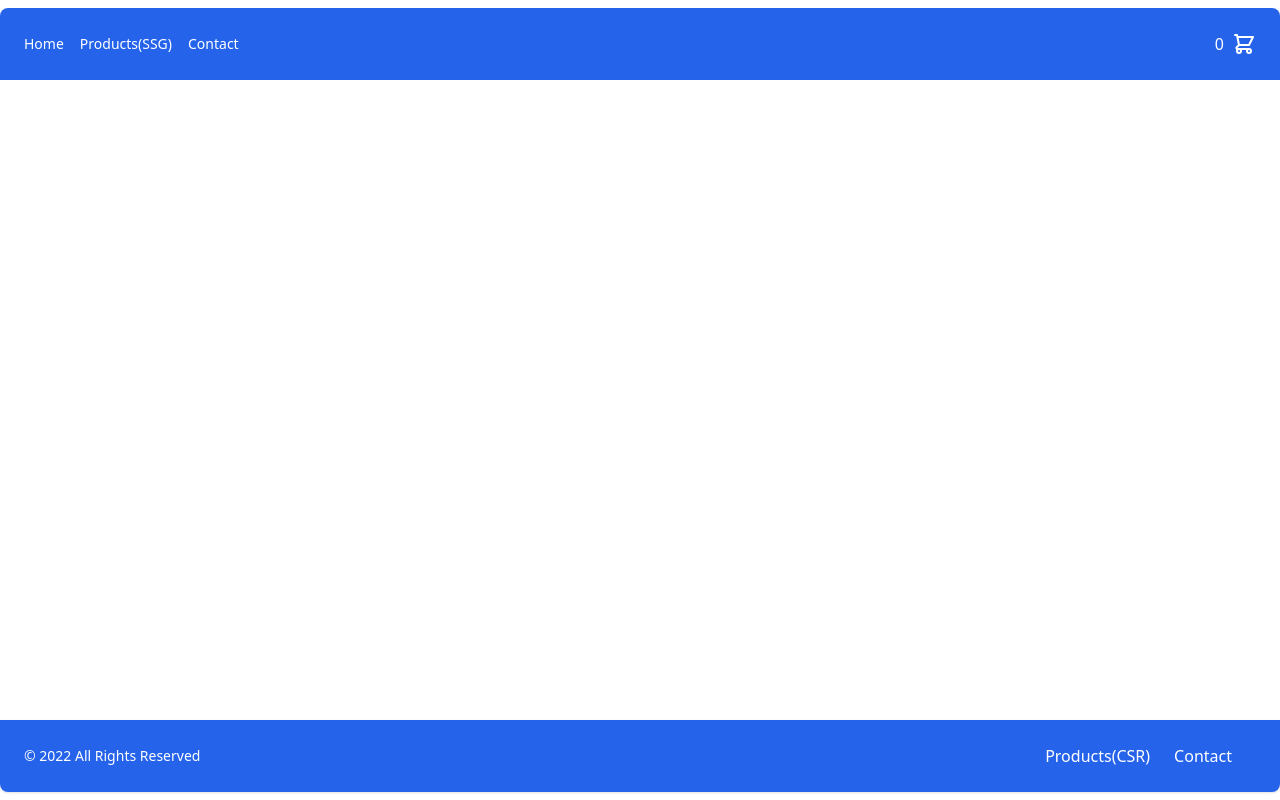
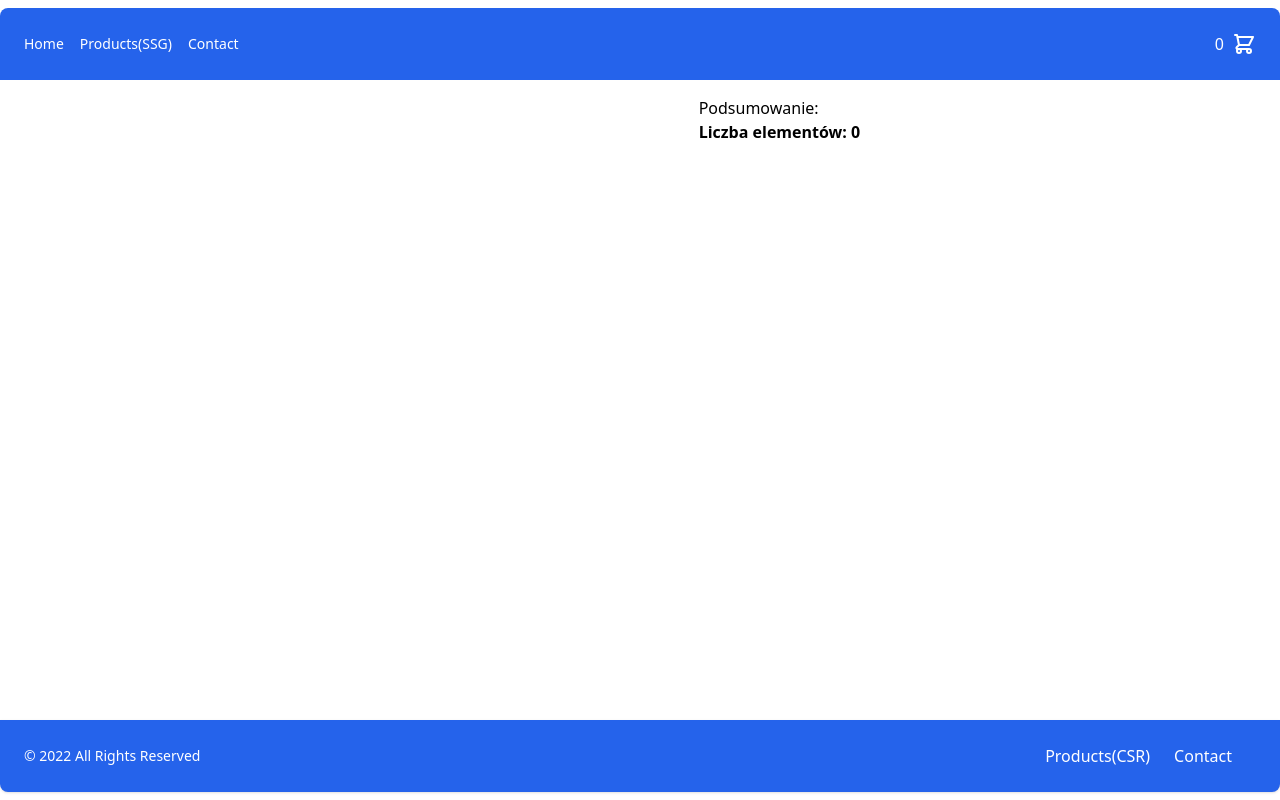
Before and after one commit to mateuszmaczynski/onlinestore, a Next.js app: page /cart in a window 1280 px wide. Built offline with nearby package versions, Linux system fonts and the light colour scheme.

Commit message:
adding displaying elements in cart page

```diff
--- a/pages/cart.tsx
+++ b/pages/cart.tsx
@@ -1,17 +1,62 @@
 import {useCartState} from "../components/Cart/CartContext";
 
-const CartPage = () => {
+const CartContent = () => {
     const cartItems = useCartState();
 
     return (
-        <div>
-            <ul>
+        <div className="col-span-2">
+            <ul className="divide-y divide-gray-200">
                 {cartItems.items.map((item, index) => (
-                    <li key={`${item.title}_${index}`}>{item.title} - {item.price}</li>
+                    <li className="p-4 flex justify-between" key={`${item.title}_${index}`}>
+                        <div>{item.count} x {item.title}</div>
+                        <div>
+                            {item.price}
+                            <button onClick={() => cartItems.removeItemFromCart(item.id)} className="ml-4 text-red-500" >
+                                <svg
+                                    xmlns="http://www.w3.org/2000/svg"
+                                    className="h-6 w-6"
+                                    fill="none"
+                                    viewBox="0 0 24 24"
+                                    stroke="currentColor"
+                                    strokeWidth={2}
+                                    aria-label="Usuń element"
+                                >
+                                    <path
+                                        strokeLinecap="round"
+                                        strokeLinejoin="round"
+                                        d="M19 7l-.867 12.142A2 2 0 0116.138 21H7.862a2 2 0 01-1.995-1.858L5 7m5 4v6m4-6v6m1-10V4a1 1 0 00-1-1h-4a1 1 0 00-1 1v3M4 7h16"
+                                    />
+                                </svg>
+                            </button>
+                        </div>
+
+                    </li>
                 ))}
             </ul>
         </div>
     )
 }
 
+const CartSummary = () => {
+    const cartItems = useCartState();
+
+    return (
+    <div>
+        Podsumowanie:
+        <div className="font-bold">Liczba elementów: {cartItems.items.length}</div>
+    </div>
+    )
+}
+const CartPage = () => {
+
+    return (
+        <div className="max-w-5xl mx-audo p-4">
+            <div className="grid grid-cols-3 gap-8">
+                <CartContent />
+                <CartSummary />
+            </div>
+        </div>
+    )
+}
+
 export default CartPage;
```
